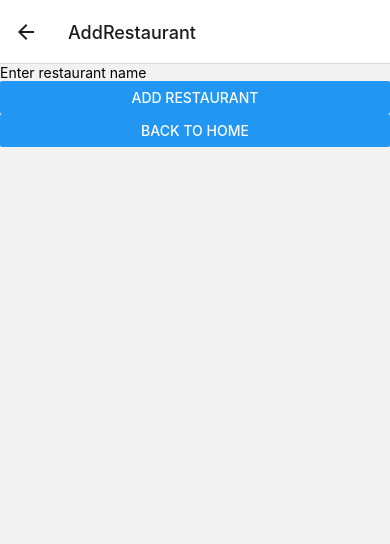
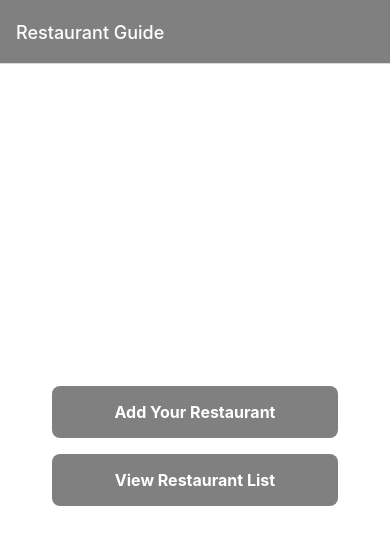
Before and after one commit to Taikai1201/P60_Final-Project, a React Native app: screen /AddRestaurant in a window 390 px wide. Shown: the top 544 px of the page. Built offline with nearby package versions, Linux system fonts and the light colour scheme.

Commit message:
adding home screen UI and basic layouts

```diff
--- a/App.js
+++ b/App.js
@@ -1,19 +1,42 @@
-import { StatusBar } from 'expo-status-bar';
-import { StyleSheet, Text, View } from 'react-native';
-
+import React from 'react';
 import { NavigationContainer } from '@react-navigation/native';
 import { createStackNavigator } from '@react-navigation/stack';
 import RestaurantList from './screens/RestaurantList';
-import AddRestaurantScreen from './screens/AddRestaurantScreen';
+import AddRestaurant from './screens/AddRestaurant';
+import HomeScreen from './screens/HomeScreen';
 
 const Stack = createStackNavigator();
+
+const restaurantGuideHeaderStyles = {
+  title: 'Restaurant Guide',
+  headerStyle: {
+    backgroundColor: 'gray',
+  },
+  headerTitleStyle: {
+    color: 'white',
+  },
+
+};
 
 export default function App() {
   return (
     <NavigationContainer>
       <Stack.Navigator initialRouteName="Home">
-        <Stack.Screen name="Home" component={RestaurantList} />
-        <Stack.Screen name="AddRestaurant" component={AddRestaurantScreen} />
+        <Stack.Screen
+          name="Home Screen"
+          component={HomeScreen}
+          options={restaurantGuideHeaderStyles}
+        />
+        <Stack.Screen
+        name="Add Restaurant"
+        component={AddRestaurant}
+        options={restaurantGuideHeaderStyles}
+        />
+        <Stack.Screen
+        name="List of your restaurant"
+        component={RestaurantList}
+        options={restaurantGuideHeaderStyles}
+        />
       </Stack.Navigator>
     </NavigationContainer>
   );
--- a/package.json
+++ b/package.json
@@ -9,6 +9,8 @@
     "web": "expo start --web"
   },
   "dependencies": {
+    "@fortawesome/free-solid-svg-icons": "^6.4.2",
+    "@fortawesome/react-native-fontawesome": "^0.3.0",
     "@react-navigation/native": "^6.1.9",
     "@react-navigation/stack": "^6.3.20",
     "expo": "~49.0.15",
--- /dev/null
+++ b/screens/AddRestaurant.js
@@ -0,0 +1,82 @@
+// AddRestaurant.js
+
+import React, { useState } from 'react';
+import { View, TextInput, Button, StyleSheet } from 'react-native';
+
+export default function AddRestaurant({ navigation }) {
+  const [restaurantName, setRestaurantName] = useState('');
+  const [restaurantAddress, setRestaurantAddress] = useState('');
+  const [restaurantPhoneNumber, setRestaurantPhoneNumber] = useState('');
+  const [restaurantDetails, setRestaurantDetails] = useState('');
+  const [restaurantTag, setRestaurantTag] = useState('');
+
+  const handleAddRestaurant = () => {
+    // Handle adding the restaurant to your list or any other logic
+    // You can replace the following with your logic for storing the data
+
+    // Clear the input fields
+    setRestaurantName('');
+    setRestaurantAddress('');
+    setRestaurantPhoneNumber('');
+    setRestaurantDetails('');
+    setRestaurantTag('');
+  };
+
+  return (
+    <View style={styles.container}>
+      <TextInput
+        style={styles.input}
+        placeholder="Name of restaurant"
+        value={restaurantName}
+        onChangeText={(text) => setRestaurantName(text)}
+      />
+      <TextInput
+        style={styles.input}
+        placeholder="Address of restaurant"
+        value={restaurantAddress}
+        onChangeText={(text) => setRestaurantAddress(text)}
+      />
+      <TextInput
+        style={styles.input}
+        placeholder="Phone number of restaurant"
+        value={restaurantPhoneNumber}
+        onChangeText={(text) => setRestaurantPhoneNumber(text)}
+        keyboardType="phone-pad" // Set the keyboard type to numeric
+      />
+      <TextInput
+        style={styles.input}
+        placeholder="Add any details of restaurant"
+        value={restaurantDetails}
+        onChangeText={(text) => setRestaurantDetails(text)}
+        multiline
+      />
+      <TextInput
+        style={styles.input}
+        placeholder="Add tag"
+        value={restaurantTag}
+        onChangeText={(text) => setRestaurantTag(text)}
+      />
+      <Button title="Add Restaurant" onPress={handleAddRestaurant} />
+      <Button
+        title="Back to Home"
+        onPress={() => navigation.navigate('Home')}
+      />
+    </View>
+  );
+}
+
+const styles = StyleSheet.create({
+  container: {
+    flex: 1,
+    padding: 16,
+    justifyContent: 'center',
+  },
+  input: {
+    height: 40,
+    borderColor: 'blue', // Blue color for the border
+    borderWidth: 1,
+    marginBottom: 16, // Increased margin between input fields
+    paddingHorizontal: 8,
+    borderRadius: 8, // Border radius
+  },
+});
--- a/screens/AddRestaurantScreen.js
+++ /dev/null
@@ -1,31 +0,0 @@
-// screens/AddRestaurantScreen.js
-
-import React, { useState } from 'react';
-import { View, TextInput, Button } from 'react-native';
-
-export default function AddRestaurantScreen({ navigation }) {
-  const [restaurantName, setRestaurantName] = useState('');
-
-  const handleAddRestaurant = () => {
-    // Handle adding the restaurant to your list
-    // You can use state management (e.g., Redux) or context API for this
-    // For simplicity, let's just alert the restaurant name for now
-    alert(`Added restaurant: ${restaurantName}`);
-    setRestaurantName(''); // Clear the input field
-  };
-
-  return (
-    <View>
-      <TextInput
-        placeholder="Enter restaurant name"
-        value={restaurantName}
-        onChangeText={(text) => setRestaurantName(text)}
-      />
-      <Button title="Add Restaurant" onPress={handleAddRestaurant} />
-      <Button
-        title="Back to Home"
-        onPress={() => navigation.navigate('Home')}
-      />
-    </View>
-  );
-}
--- /dev/null
+++ b/screens/HomeScreen.js
@@ -0,0 +1,62 @@
+import React from 'react';
+import { View, TouchableOpacity, Text, StyleSheet } from 'react-native';
+
+export default function HomeScreen({ navigation }) {
+  const handleAddRestaurant = () => {
+    navigation.navigate('Add Restaurant');
+  };
+
+  const handleViewRestaurantList = () => {
+    navigation.navigate('List of your restaurant');
+  };
+
+  return (
+    <View style={styles.container}>
+      <View style={styles.buttonContainer}>
+        <TouchableOpacity
+          style={[styles.button, styles.addButton]}
+          onPress={handleAddRestaurant}
+        >
+          <Text style={styles.buttonText}>Add Your Restaurant</Text>
+        </TouchableOpacity>
+        <TouchableOpacity
+          style={[styles.button, styles.viewButton]}
+          onPress={handleViewRestaurantList}
+        >
+          <Text style={styles.buttonText}>View Restaurant List</Text>
+        </TouchableOpacity>
+      </View>
+    </View>
+  );
+}
+
+const styles = StyleSheet.create({
+  container: {
+    flex: 1,
+    justifyContent: 'center',
+    alignItems: 'center',
+    padding: 16,
+    backgroundColor: '#fff', // White background color
+  },
+  buttonContainer: {
+    width: '80%',
+  },
+  button: {
+    padding: 16,
+    marginBottom: 16,
+    borderRadius: 8,
+    justifyContent: 'center',
+    alignItems: 'center',
+  },
+  addButton: {
+    backgroundColor: '#808080',
+  },
+  viewButton: {
+    backgroundColor: '#808080',
+  },
+  buttonText: {
+    color: '#fff',
+    fontSize: 16,
+    fontWeight: 'bold',
+  },
+});
--- a/screens/RestaurantList.js
+++ b/screens/RestaurantList.js
@@ -1,14 +1,27 @@
+import React, { useState, useEffect } from 'react';
+import { View, Text, FlatList } from 'react-native';
 
-import React from 'react';
-import { View, Text, Button } from 'react-native';
+export default function RestaurantList({ route }) {
+  const [restaurantData, setRestaurantData] = useState([]);
 
-export default function RestaurantList({ navigation }) {
+  useEffect(() => {
+    // Update the restaurant list when the route parameters change
+    if (route.params && route.params.newRestaurant) {
+      setRestaurantData([...restaurantData, route.params.newRestaurant]);
+    }
+  }, [route.params]);
+
   return (
     <View>
-      <Text>List of Your Restaurants</Text>
-      <Button
-        title="Add Restaurant"
-        onPress={() => navigation.navigate('AddRestaurant')}
+      <Text>Restaurant List</Text>
+      <FlatList
+        data={restaurantData}
+        keyExtractor={(item, index) => index.toString()}
+        renderItem={({ item }) => (
+          <View>
+            <Text>{item}</Text>
+          </View>
+        )}
       />
     </View>
   );
```
Also changed, not shown: 1 other file (tests, documents, lock files or other folders).
